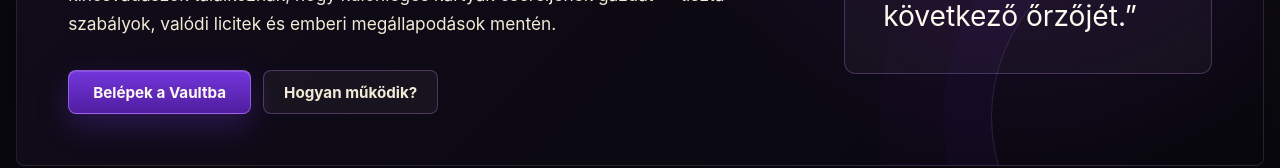
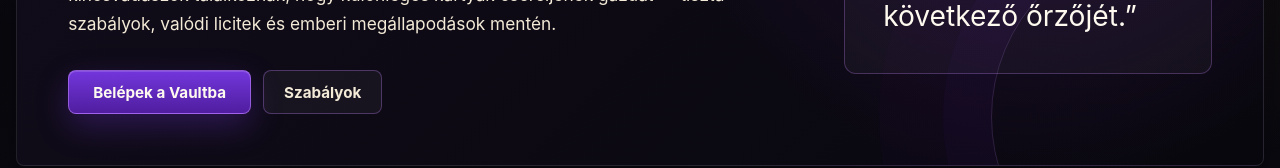
Before and after one commit to Mazaine/nightfall-vault, a React (Vite) app in the folder frontend/: page /about in a window 1280 px wide. Shown: the part 503-671 px from the top of the page. Built offline with nearby package versions, Linux system fonts and the light colour scheme; no server answers.

Commit message:
feat: simplify auction navigation

```diff
--- a/frontend/src/components/RouteMetadata.tsx
+++ b/frontend/src/components/RouteMetadata.tsx
@@ -14,7 +14,7 @@
   { matches: (path) => path === "/auctions/create", title: "Aukció létrehozása", description: "Új Nightfall Vault aukció létrehozása és képeinek feltöltése.", indexable: false },
   { matches: (path) => /^\/auctions\/\d+$/.test(path), title: "Aukció részletei", description: "Tekintsd meg az aukció részleteit, képeit, licittörténetét és aktuális állapotát a Nightfall Vaultban." },
   { matches: (path) => path.startsWith("/users/"), title: "Felhasználói profil", description: "Nyilvános Nightfall Vault profil, aukciós előzmények és közösségi értékelések." },
-  { matches: (path) => path === "/how-it-works", title: "Hogyan működik?", description: "Ismerd meg a Nightfall Vault licitálási, villámáras és ötpereces hosszabbítási szabályait." },
+  { matches: (path) => path === "/how-it-works", title: "Szabályok", description: "Ismerd meg a Nightfall Vault licitálási, villámáras és ötpereces hosszabbítási szabályait." },
   { matches: (path) => path === "/about", title: "Rólunk", description: "Ismerd meg a Nightfall Vault világát és a biztonságos, közösségi aukciós tér alapelveit." },
   { matches: (path) => path === "/contact", title: "Kapcsolat", description: "Segítség és kapcsolatfelvételi lehetőségek a Nightfall Vault zárt béta felhasználóinak." },
   { matches: (path) => path === "/terms", title: "Felhasználási feltételek", description: "A Nightfall Vault zárt béta használatának legfontosabb szabályai és szolgáltatási határai." },
--- a/frontend/src/components/SiteHeader.css
+++ b/frontend/src/components/SiteHeader.css
@@ -65,10 +65,8 @@
 }
 
 .site-nav a.nav-primary-action {
-  border: 1px solid rgb(168 85 247 / .72);
-
-  color: #fff;
-  box-shadow: 0 8px 22px rgb(124 58 237 / .24);
+  color: var(--color-text-primary);
+  font-weight: var(--font-weight-semibold);
 }
 
 .mobile-auth-links { display: none; }
--- a/frontend/src/components/SiteHeader.tsx
+++ b/frontend/src/components/SiteHeader.tsx
@@ -11,7 +11,7 @@
   { label: "Licitjeim", to: "/my-bids", authenticated: true },
   { label: "Aukció indítása", to: "/auctions/create", authenticated: true, primary: true },
   { label: "Saját aukcióim", to: "/account/auctions", authenticated: true },
-  { label: "Hogyan működik?", to: "/how-it-works" },
+  { label: "Szabályok", to: "/how-it-works" },
 ];
 
 const accountItems = [
--- a/frontend/src/pages/AboutPage.tsx
+++ b/frontend/src/pages/AboutPage.tsx
@@ -31,7 +31,7 @@
           </p>
           <div className="hero-actions">
             <Link className="button button-primary" to="/auctions">Belépek a Vaultba</Link>
-            <Link className="button button-secondary" to="/how-it-works">Hogyan működik?</Link>
+            <Link className="button button-secondary" to="/how-it-works">Szabályok</Link>
           </div>
         </div>
         <blockquote className="about-oath">
--- a/frontend/src/pages/AccountPage.tsx
+++ b/frontend/src/pages/AccountPage.tsx
@@ -605,7 +605,6 @@
           </p>
         </div>
         {section === "auctions" ? <Link className="button button-primary" to="/auctions/create">Új aukció</Link> : null}
-        {section === "create" ? <Link className="button button-secondary" to="/account/auctions">Saját aukcióim</Link> : null}
         {section === "bids" ? <Link className="button button-primary" to="/auctions">Aukciók böngészése</Link> : null}
       </div>
 
@@ -814,7 +813,6 @@
             <p className="eyebrow">Új feltöltés</p>
             <h2 id="auction-create-title">Aukció adatai</h2>
           </div>
-          <Link className="text-link" to="/how-it-works">Szabályok részletesen</Link>
         </div>
 
         <form className="side-panel auction-create-form" onSubmit={handleCreateAuction} noValidate>
--- a/frontend/src/pages/ContactPage.tsx
+++ b/frontend/src/pages/ContactPage.tsx
@@ -11,7 +11,7 @@
         <p>Fiók-, aukciós vagy technikai kérdésnél válaszd a problémához legközelebbi utat.</p>
       </header>
       <div className="support-grid">
-        <article><h2>Gyors segítség</h2><p>A licitálás, villámár és az ötpereces szabály részletes leírása egy helyen.</p><Link className="text-link" to="/how-it-works">Hogyan működik?</Link></article>
+        <article><h2>Gyors segítség</h2><p>A licitálás, villámár és az ötpereces szabály részletes leírása egy helyen.</p><Link className="text-link" to="/how-it-works">Szabályok</Link></article>
         <article><h2>Visszaélés jelentése</h2><p>Gyanús aukciónál vagy profilnál használd az adott oldalon található Jelentés gombot, így a moderáció minden szükséges előzményt megkap.</p></article>
         <article><h2>Fiókhelyreállítás</h2><p>Ha nem tudsz belépni, indíts biztonságos jelszó-helyreállítást.</p><Link className="text-link" to="/forgot-password">Elfelejtett jelszó</Link></article>
         <article><h2>Közvetlen támogatás</h2>{supportEmail ? <><p>Írd le röviden a problémát és az érintett aukció vagy fiók azonosítóját. Jelszót soha ne küldj.</p><a className="text-link" href={`mailto:${supportEmail}`}>{supportEmail}</a></> : <p>A zárt béta támogatási címe a meghívóban található. Jelszót vagy más érzékeny adatot ne küldj.</p>}</article>
--- a/frontend/src/pages/HowItWorksPage.tsx
+++ b/frontend/src/pages/HowItWorksPage.tsx
@@ -114,7 +114,7 @@
   return (
     <section className="container page-shell">
       <p className="eyebrow">A Nightfall Vault szabályai</p>
-      <h1>Hogyan működik?</h1>
+      <h1>Szabályok</h1>
       <p className="page-intro">Az aukció teljes útja a fiók létrehozásától a licitáláson át a kölcsönös lezárásig. Az alábbi szabályok minden felhasználóra és minden aukcióra érvényesek.</p>
 
       <div className="info-grid">
--- a/frontend/src/pages/InfoPages.tsx
+++ b/frontend/src/pages/InfoPages.tsx
@@ -47,7 +47,7 @@
   return (
     <InformationPage eyebrow="Támogatás" title="Miben segíthetünk?" lead="A legtöbb kérdés néhány lépésben rendezhető; az alábbi útvonalak gyorsan a megfelelő helyre visznek.">
       <section><h2>Fiókhozzáférés</h2><p>Elfelejtett jelszónál indíts <Link to="/forgot-password">jelszó-helyreállítást</Link>. Ha az aktiváló levél nem érkezett meg, a regisztrációnál megadott címmel újraküldhető.</p></section>
-      <section><h2>Aukció és licit</h2><p>A licitlépcsőt, a villámárat és az ötpereces szabályt a <Link to="/how-it-works">Hogyan működik?</Link> oldal foglalja össze.</p></section>
+      <section><h2>Aukció és licit</h2><p>A licitlépcsőt, a villámárat és az ötpereces szabályt a <Link to="/how-it-works">Szabályok</Link> oldal foglalja össze.</p></section>
       <section><h2>Visszaélés vagy vitás tartalom</h2><p>Használd az érintett aukción vagy profilon a Jelentés gombot. A moderáció a bejelentést az előzményekkel együtt vizsgálja.</p></section>
       <section><h2>Közvetlen segítség</h2><p>Technikai vagy fiókproblémánál a <Link to="/contact">Kapcsolat</Link> oldalon találod az aktuális támogatási elérhetőséget.</p></section>
     </InformationPage>
--- a/frontend/src/pages/home/HomeWhatsNew.tsx
+++ b/frontend/src/pages/home/HomeWhatsNew.tsx
@@ -6,7 +6,7 @@
     <div className="side-panel home-update-card">
       <div><p className="eyebrow">{latestUpdate.version}</p><h2 id="latest-update-title">{latestUpdate.title}</h2><p>{latestUpdate.summary}</p></div>
       <ul>{latestUpdate.highlights.map((item) => <li key={item}>{item}</li>)}</ul>
-      <Link className="button button-secondary" to={latestUpdate.target}>Részletek a Hogyan működik? oldalon</Link>
+      <Link className="button button-secondary" to={latestUpdate.target}>Részletek a Szabályok oldalon</Link>
     </div>
   </section>;
 }
```
